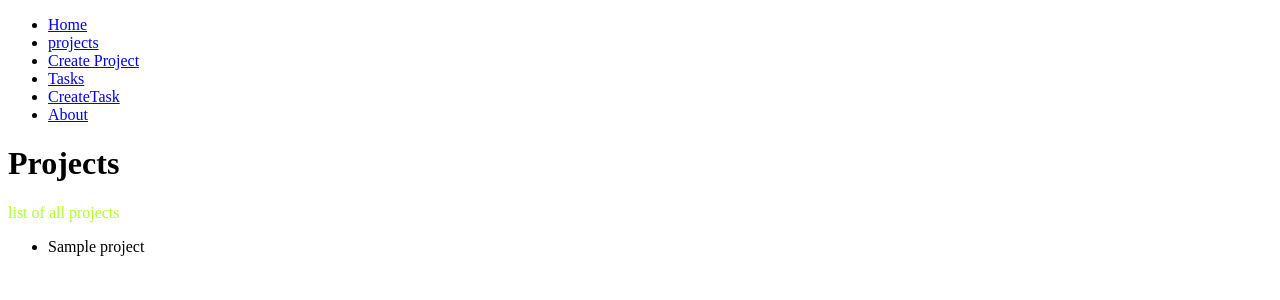
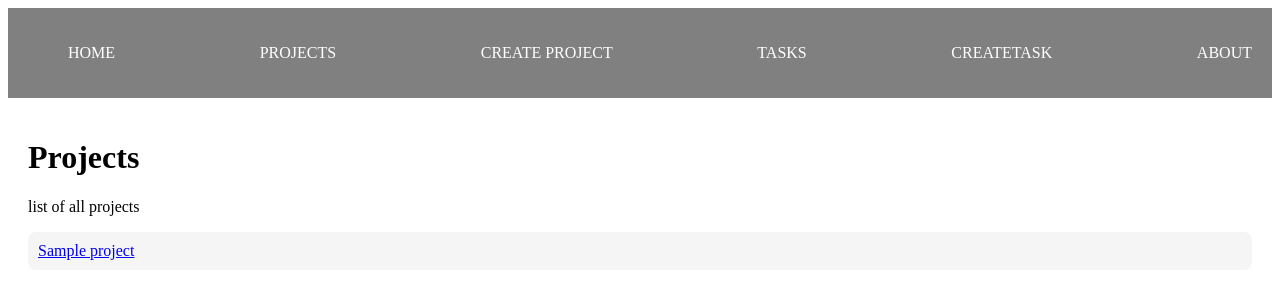
Before and after one commit to luismartinezkyb/django_posts, a Django app: page /projects-view/ in a window 1280 px wide. Shown: the top 300 px of the page. Run offline with Django 5.2, Linux system fonts and the light colour scheme; tables that the repository leaves empty hold one stand-in row (values such as "Sample post").

Commit message:
(feat): Creación de redirección de project detail, uso de static files

```diff
--- a/myapp/static/styles/main.css
+++ b/myapp/static/styles/main.css
@@ -1,3 +1,39 @@
-p {
-  color: greenyellow;
+
+
+.navbar {
+  background-color: gray;
+  padding: 5px 10px;
 }
+.navbar ul{
+  display: flex;
+  justify-content: space-between;
+}
+.navbar ul li{
+
+  list-style: none;
+}
+.navbar ul li a{
+  text-decoration: none;
+  color: white;
+  text-transform: uppercase;
+}
+
+.navbar ul li a:hover{
+  color: aqua;
+  text-transform: uppercase;
+}
+
+.container{
+  margin: auto;
+  padding: 20px;
+}
+
+.card {
+  background-color: whitesmoke;
+  color: black;
+  border-radius: 0.5rem; /* 8px */
+  border-width: 2px;
+  margin-bottom: 2px;
+  padding: 10px;
+
+}
--- a/myapp/templates/layouts/base.html
+++ b/myapp/templates/layouts/base.html
@@ -15,7 +15,7 @@
     <link rel="stylesheet" href="{% static "styles/main.css" %}">
   </head>
   <body>
-    <nav>
+    <nav class="navbar container">
       <ul>
         <li>
           <a href="{% url "index" %}">Home</a>
@@ -38,8 +38,10 @@
       </ul>
     </nav>
 
-    {% block content %}
-    {% endblock content %}
+    <main class="container">
+      {% block content %}
+      {% endblock content %}
+    </main>
     <script src="" async defer></script>
   </body>
 </html>
--- a/myapp/templates/projects/projects.html
+++ b/myapp/templates/projects/projects.html
@@ -7,11 +7,18 @@
 
 <p>list of all projects</p>
 
-<ul >
+{% comment %} <ul >
   {% for project in projects %}
-  <li>
+  <li class="card">
     {{project.name}}
   </li>
   {% endfor %}
+</ul> {% endcomment %}
+
+  {% for project in projects %}
+  <article class="card">
+    <a href="{{project.id}}">{{project.name}}</a>
+  </article>
+  {% endfor %}
 </ul>
 {% endblock content %}
--- a/myapp/urls.py
+++ b/myapp/urls.py
@@ -10,6 +10,7 @@ urlpatterns = [
     path('tasks/', views.tasks),
     path('tasks/<int:id>', views.task),
     path('projects-view/', views.projectsHtml, name='list-projects'),
+    path('projects-view/<int:id>', views.projectDetail),
     path('tasks-view/', views.tasksHtml, name='list-tasks'),
     path('tasks-view/<int:id>', views.tasksHtmlFromProject, name='list-tasks-project'),
     path('create-task', views.createTask, name='create-task'),
--- a/myapp/views.py
+++ b/myapp/views.py
@@ -76,3 +76,11 @@ def createProject(request):
   project = Project.objects.create(name=name)
   project.save()
   return redirect('list-projects')
+
+def projectDetail(request, id):
+  project = get_object_or_404(Project, id=id);
+  tasks = Task.objects.filter(project_id=project.id)
+  return render(request, 'projects/project-detail.html', {
+    'project': project,
+    'tasks': tasks
+  })
```
Also changed, not shown: myapp/templates/projects/project-detail.html (added, +21 -0 lines).
